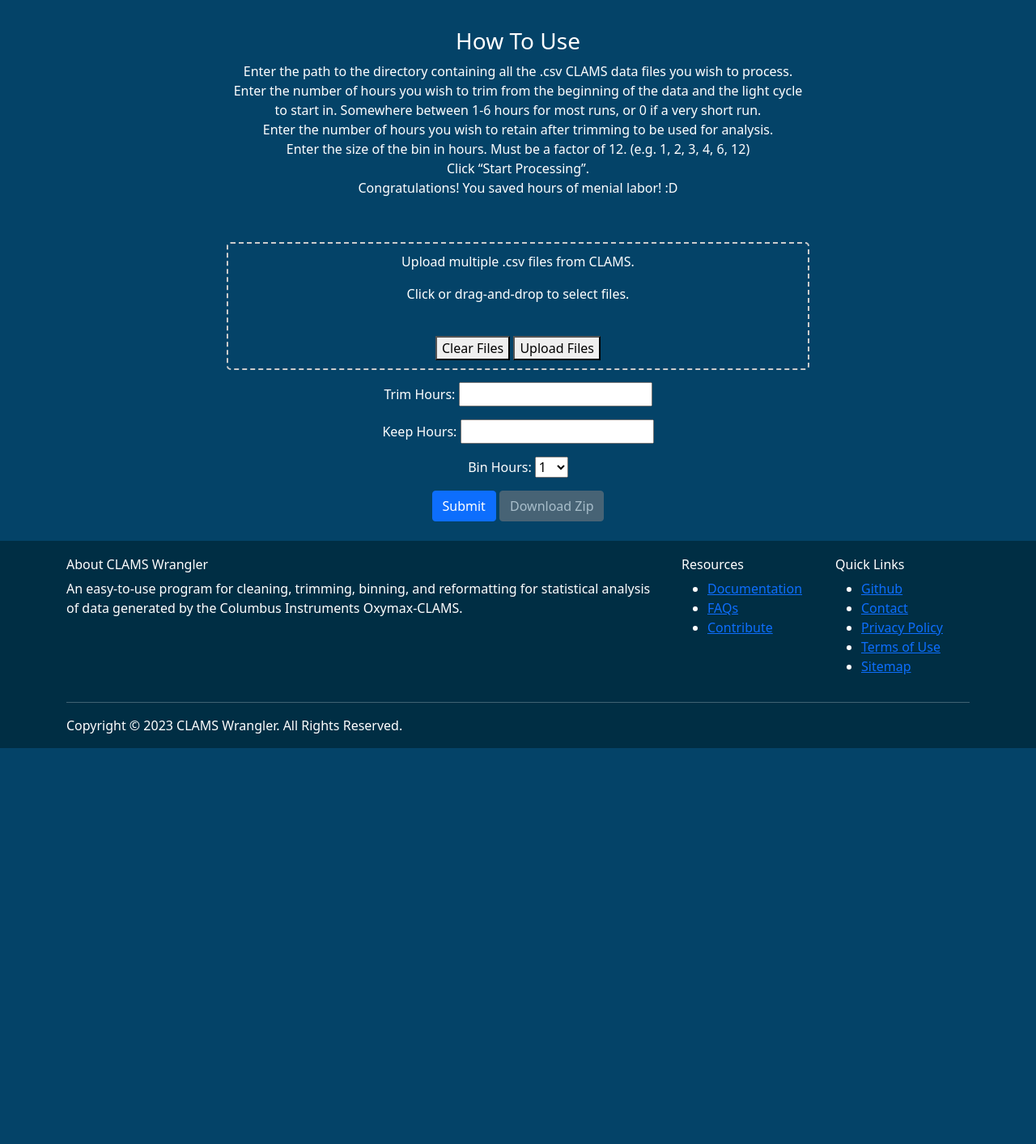
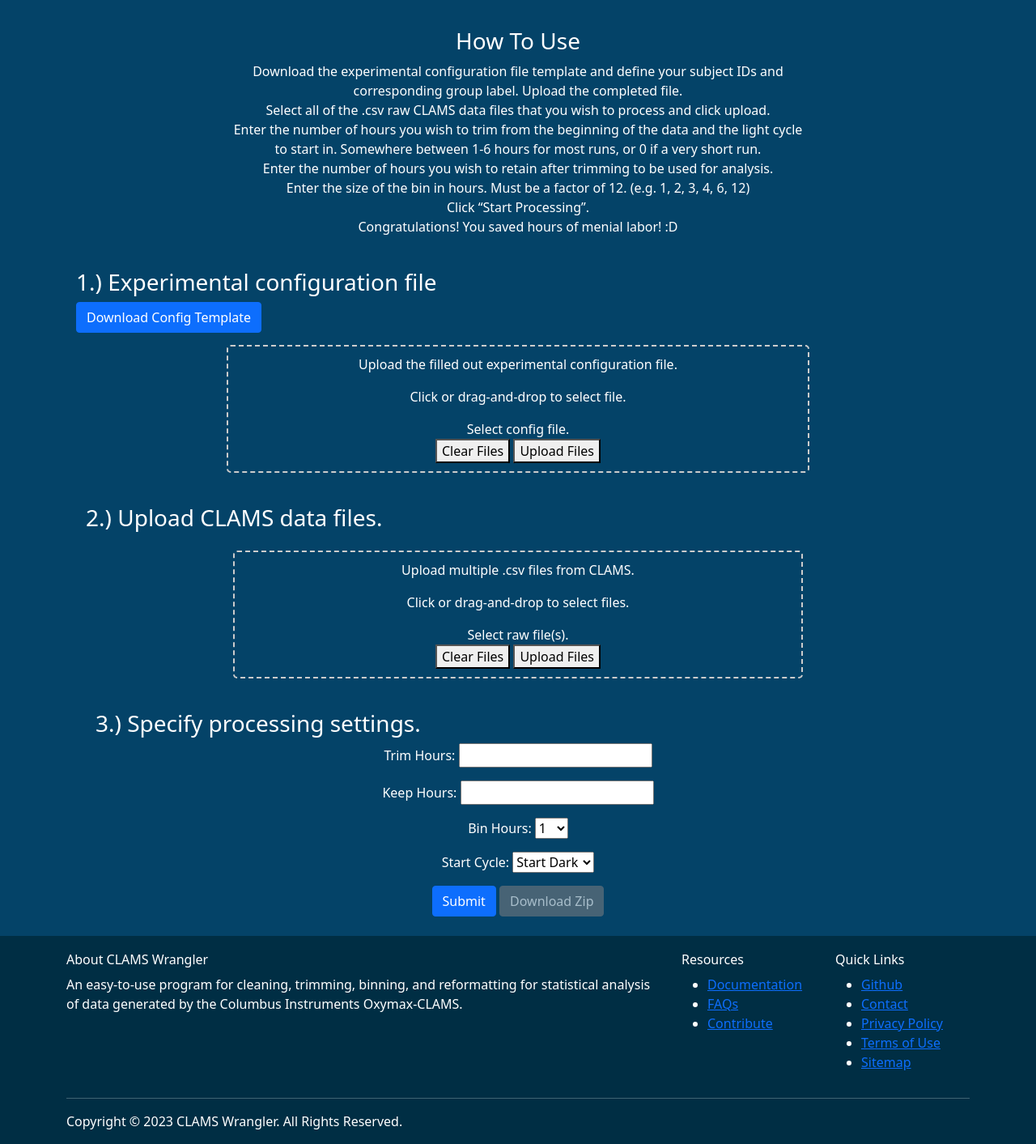
Before and after one commit to PistilliLab/CLAMSwrangler-web, a Django app: page / in a window 1280 px wide. Shown: the part 74-1487 px from the top of the page at 81% size. Before the commit the page ends 998 px from the top, so only its background shows below. Run offline with Django 5.2, Linux system fonts and the light colour scheme; parts of the project's set-up code (start-up, migrations or seed data) failed here and were passed over; some libraries are stand-ins or nearby versions.

Commit message:
Re-arranged homepage layout to have a more obvious flow. Experimental config will now be required. Still need to update functions for new processing layout.

```diff
--- a/clams_processing.py
+++ b/clams_processing.py
@@ -131,6 +131,7 @@ def trim_all_clams_data(directory_path, trim_hours, keep_hours, start_dark):
 
 def bin_clams_data(file_path, bin_hours):
     df = pd.read_csv(file_path)
+    bin_hours = int(bin_hours)
 
     # Convert 'DATE/TIME' column to datetime format
     df['DATE/TIME'] = pd.to_datetime(df['DATE/TIME'])
--- a/templates/home.html
+++ b/templates/home.html
@@ -10,7 +10,8 @@
             <div class="col-md-8 text-center">
                 <h3>How To Use</h3>
                 <ol class="list-unstyled">
-                    <li>Enter the path to the directory containing all the .csv CLAMS data files you wish to process.</li>
+                    <li>Download the experimental configuration file template and define your subject IDs and corresponding group label. Upload the completed file.</li>
+                    <li>Select all of the .csv raw CLAMS data files that you wish to process and click upload.</li>
                     <li>Enter the number of hours you wish to trim from the beginning of the data and the light cycle to start in. Somewhere between 1-6 hours for most runs, or 0 if a very short run.</li>
                     <li>Enter the number of hours you wish to retain after trimming to be used for analysis.</li>
                     <li>Enter the size of the bin in hours. Must be a factor of 12. (e.g. 1, 2, 3, 4, 6, 12)</li>
@@ -21,25 +22,57 @@
         </div>
     </div>
 
+    <!-- Experimental Configuration File form-->
     <div class="container-md my-4">
+    <h3>1.) Experimental configuration file</h3>
+    <!-- button to download the experimental configuration file template -->
+    <button type="button" class="btn btn-primary" onclick="window.location.href='{% url 'download_config_template' %}'">Download Config Template</button>
     <div class="row justify-content-center">
         <div class="col-md-8">
-                <div id="file-droppable" class="drag-drop-area" onclick="document.getElementById('fileElem').click();">
+            <div id="file-droppable1" class="drag-drop-area" onclick="document.getElementById('fileElem1').click();">
                 <form class="my-form">
+                    <p>Upload the filled out experimental configuration file.</p>
+                    <p>Click or drag-and-drop to select file.</p>
+                    <input type="file" id="fileElem1" accept=".csv" onchange="handleFiles(this.files, '1')" style="display: none;">
+                    <label class="button" for="fileElem1">Select config file.</label>
+                    <div id="gallery1"></div>
+                </form>
+                <div id="file-list1"></div>
+                <button type="button" onclick="clearFiles(event, '1')">Clear Files</button>
+                <button type="button" onclick="uploadFiles(event, '1')">Upload Files</button>
+            </div>
+        </div>
+    </div>
+
+    <!-- CLAMS Data File form-->
+    <div class="container-md my-4">
+    <h3>2.) Upload CLAMS data files.</h3>
+    <div class="row justify-content-center">
+        <div class="col-md-8">
+            <div id="file-droppable2" class="drag-drop-area" onclick="document.getElementById('fileElem2').click();">
+                <form class="config-form">
                     <p>Upload multiple .csv files from CLAMS.</p>
                     <p>Click or drag-and-drop to select files.</p>
-                        <input type="file" id="fileElem" multiple accept=".csv" onchange="handleFiles(this.files)" style="display: none;">
-                        <label class="button" for="fileElem"></label>
-                        <div id="gallery"></div>
+                    <input type="file" id="fileElem2" multiple accept=".csv" onchange="handleFiles(this.files, '2')" style="display: none;">
+                    <label class="button" for="fileElem2">Select raw file(s).</label>
+                    <div id="gallery2"></div>
                 </form>
-                    <div id="file-list"></div>
-                    <button type="button" onclick="clearFiles(event)">Clear Files</button>
-                    <button type="button" onclick="uploadFiles(event)">Upload Files</button>
+                <div id="file-list2"></div>
+                <button type="button" onclick="clearFiles(event, '2')">Clear Files</button>
+                <button type="button" onclick="uploadFiles(event, '2')">Upload Files</button>
+            </div>
+        </div>
     </div>
 
-                <form method="post" enctype="multipart/form-data" class="text-center dropzone">
+    <!-- Processing form-->
+    <div class="container-md my-4">
+    <h3>3.) Specify processing settings.</h3>
+        <div class="row justify-content-center">
+            <div class="col-md-6">
+                <form id="uploadForm" method="post" enctype="multipart/form-data" class="text-center dropzone">
                     {% csrf_token %}
                     {{ form.as_p }}
+
                     <button type="submit" class="btn btn-primary">Submit</button>
                     <a href="#" id="downloadLink" class="btn btn-secondary disabled" tabindex="-1" aria-disabled="true">Download Zip</a>
                 </form>
--- a/wrangler/forms.py
+++ b/wrangler/forms.py
@@ -14,8 +14,10 @@ class UserInputForm(forms.Form):
     trim_hours = forms.IntegerField(label='Trim Hours')
     keep_hours = forms.IntegerField(label='Keep Hours')
     bin_hours = forms.ChoiceField(label='Bin Hours', choices=[(1, '1'), (2, '2'), (3, '3'), (4, '4'), (6, '6'),
-                                                              (8, '8'), (12, '12'), (24, '24'),])
+                                                              (12, '12'), (24, '24'),])
     # bin_hours = forms.IntegerField(label='Bin Hours')
+    start_cycle = forms.ChoiceField(label='Start Cycle', choices=[('Start Dark', 'Start Dark'),
+                                                                  ('Start Light', 'Start Light'),])
 
     def clean_file_input(self):
         """
--- a/wrangler/urls.py
+++ b/wrangler/urls.py
@@ -2,7 +2,7 @@ from django.urls import path
 from django.conf import settings
 from django.conf.urls.static import static
 from .views import (
-    homepage_view, upload_csv_files, download_zip, check_zip_exists
+    homepage_view, upload_csv_files, download_zip, check_zip_exists, download_config_template
 )
 
 
@@ -11,4 +11,5 @@ urlpatterns = [
     path('upload-csv/', upload_csv_files, name='upload_csv_files'),
     path('download/<str:upload_id>/', download_zip, name='download_zip'),
     path('check-zip/<str:upload_id>/', check_zip_exists, name='check_zip_exists'),
+    path('download-config/', download_config_template, name='download_config_template'),
 ] + static(settings.MEDIA_URL, document_root=settings.MEDIA_ROOT)
--- a/wrangler/views.py
+++ b/wrangler/views.py
@@ -4,7 +4,7 @@ import pandas as pd
 from django.conf import settings
 from django.core.paginator import Paginator, PageNotAnInteger, EmptyPage
 from django.shortcuts import render, redirect
-from django.http import Http404, JsonResponse, HttpResponse
+from django.http import Http404, JsonResponse, HttpResponse, HttpResponseRedirect
 from wsgiref.util import FileWrapper
 from .forms import UserInputForm
 from clams_processing import clean_all_clams_data, trim_all_clams_data, process_directory, recombine_columns, \
@@ -17,6 +17,13 @@ def homepage_view(request):
     if request.method == 'POST':
         form = UserInputForm(request.POST, request.FILES)
         if form.is_valid():
+            subject_ids = request.POST.getlist('subject_id[]')
+            group_labels = request.POST.getlist('group_label[]')
+
+            # Create a list of dictionaries for each subject and their group
+            subject_data = [{'id': sid, 'group': grp} for sid, grp in zip(subject_ids, group_labels)]
+            request.session['subject_data'] = subject_data  # Save to session
+
             # Process the form data
             trim_hours = form.cleaned_data['trim_hours']
             keep_hours = form.cleaned_data['keep_hours']
@@ -58,6 +65,8 @@ def homepage_view(request):
 
             # Zip the processed files and return
             zip_directory(upload_dir, os.path.join(settings.MEDIA_ROOT, f'{upload_dir}.zip'))
+
+            return HttpResponseRedirect('/')
 
     else:
         form = UserInputForm()
@@ -105,3 +114,21 @@ def download_zip(request, upload_id):
 def check_zip_exists(request, upload_id):
     file_path = os.path.join(settings.MEDIA_ROOT, f'{upload_id}.zip')
     return JsonResponse({'exists': os.path.exists(file_path)})
+
+
+def download_config_template(request):
+    """Download the experiment configuration template file.
+    The template file contains the expected columns for the experiment configuration file.
+
+    Returns: HttpResponse object with the experiment configuration template file.
+    """
+
+    # Path to the experiment configuration file
+    config_file = os.path.join(settings.MEDIA_ROOT, 'config', 'experiment_config.csv')
+
+    if os.path.exists(config_file):
+        with open(config_file, 'rb') as fh:
+            response = HttpResponse(FileWrapper(fh), content_type='text/csv')
+            response['Content-Disposition'] = 'attachment; filename=experiment_config.csv'
+            return response
+    raise Http404
```
Lines whose indentation alone changed are shown as unchanged.
